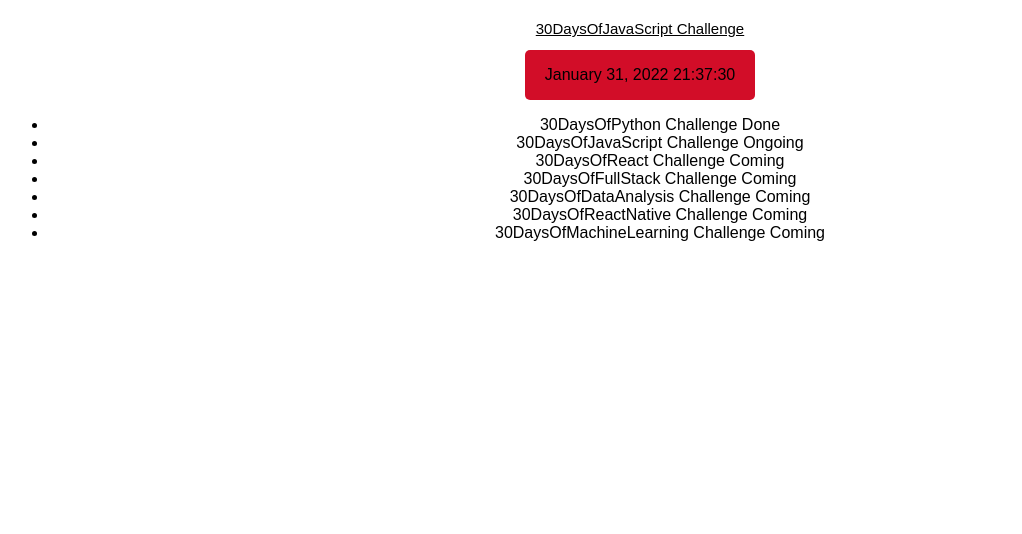
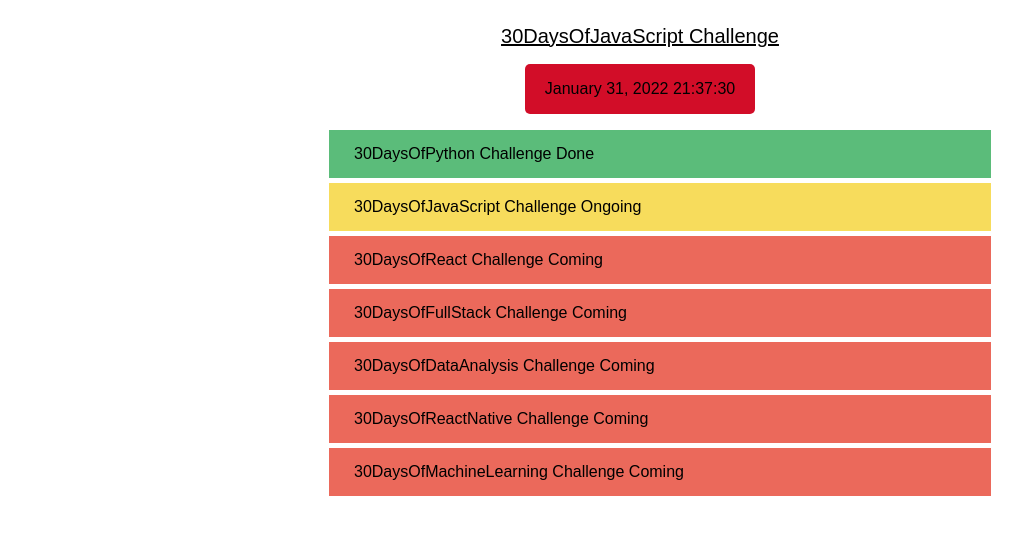
Before and after one commit to pau13-loop/30-Days-of-JS-School-Training, a plain HTML site: page data/index_third.html in a window 1280 px wide. Shown: the part 120-654 px from the top of the page, without its empty margins (0-1022 px from the left). Drawn offline with Linux system fonts and the light colour scheme.

Commit message:
feat: :sparkles: Finish challenge DOM day 21 !

```diff
--- a/data/index_third.html
+++ b/data/index_third.html
@@ -69,7 +69,7 @@
         // Styling h2
         const subTitle = document.querySelector('h2');
         subTitle.style.textDecoration = 'underline';
-        subTitle.style.fontSize = '15px';
+        subTitle.style.fontSize = '20px';
         subTitle.style.fontWeight = 100;
 
         // Insert and style date
@@ -98,8 +98,31 @@
                 dateParagraph.innerHTML = dateTime;
             }, 1000)
 
+        subTitle.parentNode.insertBefore(containerDate, subTitle.nextSibling);
 
-        subTitle.parentNode.insertBefore(containerDate, subTitle.nextSibling);
+        // Syle list
+        const listChallenges = document.querySelector('ul');
+        const challenges = document.querySelectorAll('li');
+
+        listChallenges.style.listStyleType = 'none';
+        listChallenges.style.textAlign = "-webkit-center"
+
+        challenges.forEach((challenge) => {
+            challenge.style.padding = '15px 25px';
+            challenge.style.margin = '5px';
+            challenge.style.maxWidth = '50%';
+            challenge.style.textAlign = 'initial';
+            if (challenge.textContent.indexOf('Done') !== -1) {
+                challenge.style.backgroundColor = '#5BBC7A';
+            }
+            else if (challenge.textContent.indexOf('Ongoing') !== -1) {
+                challenge.style.backgroundColor = '#F7DC5C';
+            }
+            else {
+                challenge.style.backgroundColor = '#EB695B';
+            }
+        })
+
 
     </script>
 </body>
```
